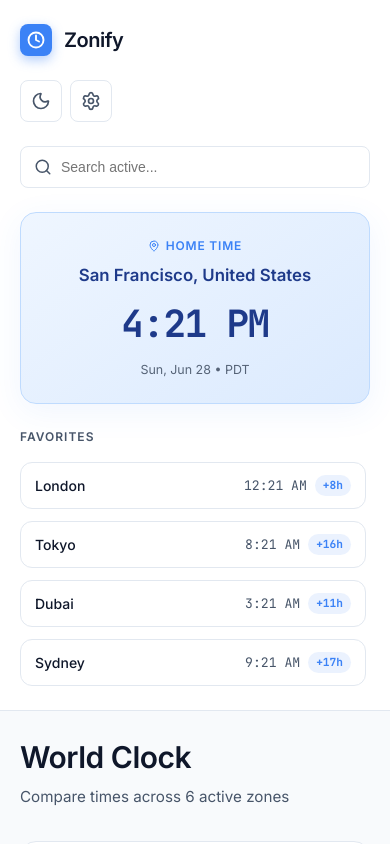
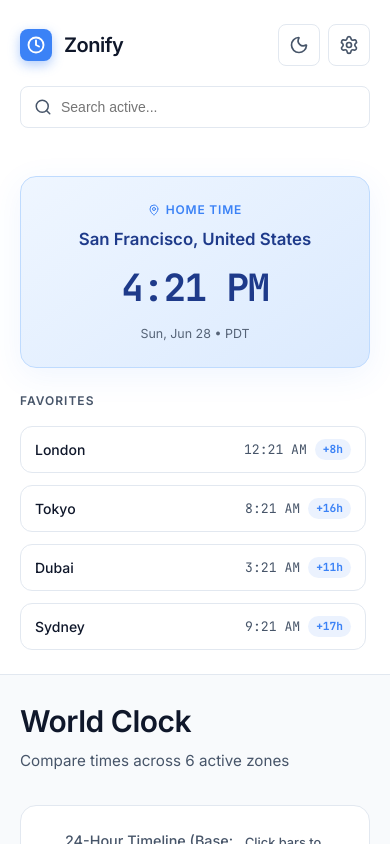
Before and after one commit to tomiabe/zonify, a React (Vite) app: page / in a window 390 px wide. Built offline with nearby package versions, Linux system fonts and the light colour scheme.

Commit message:
Fix mobile: actions on logo row, only header is sticky

```diff
--- a/src/App.tsx
+++ b/src/App.tsx
@@ -378,6 +378,8 @@ const App = () => {
     <div className="app-container">
       {/* Sidebar */}
       <aside className="sidebar">
+        <div className="sidebar-header">
+          <div className="sidebar-top-row">
             <div className="logo">
               <div className="logo-icon">
                 <Clock size={18} strokeWidth={2.5} />
@@ -467,6 +469,7 @@ const App = () => {
                 )}
               </div>
             </div>
+          </div>
 
           <div className="search-container">
             <Search className="search-icon" size={16} />
@@ -477,6 +480,7 @@ const App = () => {
               value={searchQuery}
               onChange={(e) => setSearchQuery(e.target.value)}
             />
+          </div>
         </div>
 
         {/* Local Time Card */}
--- a/src/index.css
+++ b/src/index.css
@@ -862,9 +862,21 @@ input:checked + .slider:before {
     border-bottom: 1px solid var(--border-color);
     padding: 24px 20px;
     gap: 24px;
+    position: static;
+  }
+  .sidebar-header {
     position: sticky;
     top: 0;
     z-index: 10;
+    background-color: var(--bg-sidebar);
+    margin: -24px -20px 0;
+    padding: 24px 20px;
+  }
+  .sidebar-top-row {
+    display: flex;
+    align-items: center;
+    justify-content: space-between;
+    margin-bottom: 20px;
   }
   .sidebar-actions {
     display: flex;
```
Lines whose indentation alone changed are shown as unchanged.
